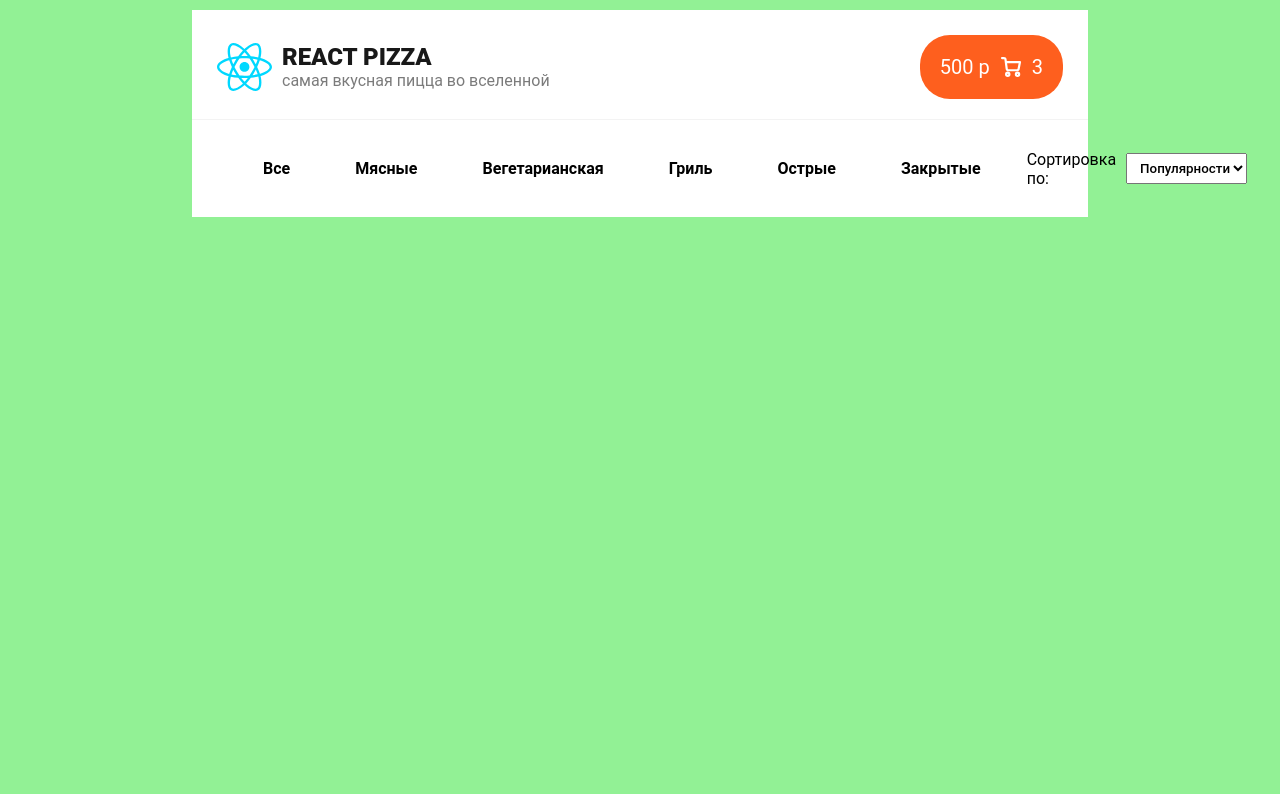
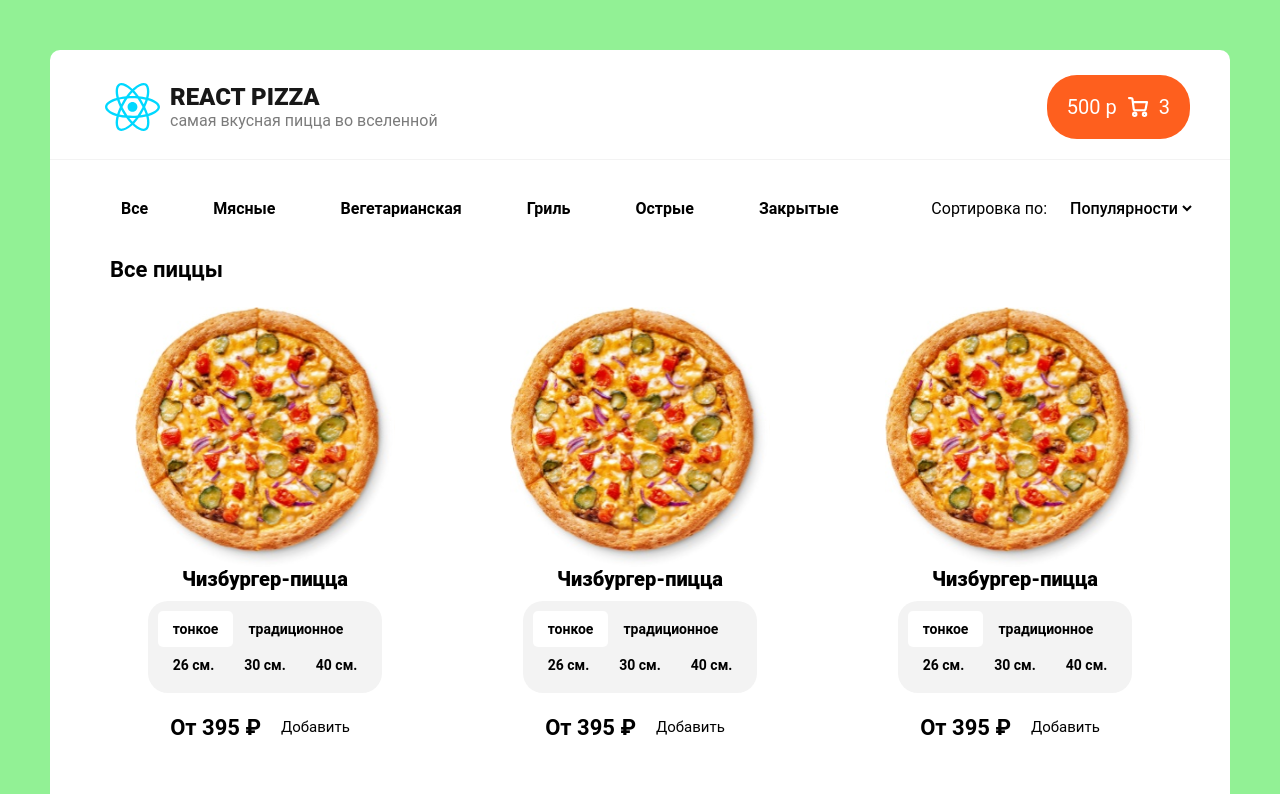
Before and after one commit to FrozenQxc/React-Pizza, a React (Vite) app: page / in a window 1280 px wide. Shown: the top 794 px of the page. Built offline with nearby package versions, Linux system fonts and the light colour scheme.

Commit message:
верстка

```diff
--- a/src/App.jsx
+++ b/src/App.jsx
@@ -1,3 +1,4 @@
+import Content from './components/Content/Content'
 import Header from './components/Header/Header'
 import Sidebar from './components/Sidebar/Sidebar'
 import style from './styles/global.module.scss'
@@ -7,6 +8,8 @@ function App() {
 		<div className={style.App}>
 			<Header />
 			<Sidebar />
+
+			<Content />
 		</div>
 	)
 }
--- /dev/null
+++ b/src/components/Content/Content.jsx
@@ -0,0 +1,18 @@
+import style from '../../styles/global.module.scss'
+import PizzaCard from '../PizzaCard/PizzaCard'
+
+const Content = () => {
+	return (
+		<div className={style.title}>
+			Все пиццы
+			<div className={style.content}>
+				<PizzaCard />
+				<PizzaCard />
+				<PizzaCard />
+				<PizzaCard />
+			</div>
+		</div>
+	)
+}
+
+export default Content
--- /dev/null
+++ b/src/components/PizzaCard/PizzaCard.jsx
@@ -0,0 +1,29 @@
+import style from '../../styles/global.module.scss'
+
+const PizzaCard = () => {
+	return (
+		<div className={style.pizza_block}>
+			<div className={style.pizza_card}>
+				<img src='/src/assets/pizza.svg' alt='' />
+				<h1>Чизбургер-пицца</h1>
+				<div className={style.select_block}>
+					<ul>
+						<li className={style.active}>тонкое</li>
+						<li>традиционное</li>
+					</ul>
+					<ul>
+						<li>26 см.</li>
+						<li>30 см.</li>
+						<li>40 см.</li>
+					</ul>
+				</div>
+				<div className={style.add}>
+					<label htmlFor=''>От 395 ₽</label>
+					<button>Добавить</button>
+				</div>
+			</div>
+		</div>
+	)
+}
+
+export default PizzaCard
--- a/src/styles/global.module.scss
+++ b/src/styles/global.module.scss
@@ -8,16 +8,19 @@ button {
 }
 
 .App {
-	width: 70vw;
-	margin: 10px auto;
+	width: calc(100vw - 100px);
+	height: 100%;
+	background-color: #fff;
+	margin: 50px auto;
+	border-radius: 10px;
+	max-width: 1400px;
 
 	display: flex;
 	flex-direction: column;
 	justify-content: space-between;
-	background-color: #fff;
 
 	.Header {
-		padding: 25px 25px 0px 25px;
+		padding: 25px 40px 0px 55px;
 		display: flex;
 		align-items: center;
 		justify-content: space-between;
@@ -107,8 +110,13 @@ button {
 					font-size: 16px;
 					padding: 20px;
 					font-weight: 700;
+					border-radius: 30px;
 				}
 				li:hover {
+					font-size: 16px;
+					padding: 20px;
+					font-weight: 700;
+					transition: 0.5s;
 					border-radius: 30px;
 					padding: 20px;
 					background-color: #cbc7c7;
@@ -116,4 +124,79 @@ button {
 			}
 		}
 	}
+
+	.title {
+		padding: 0px 60px;
+		font-size: 22px;
+		font-weight: 600;
+	}
+	.content {
+		display: -webkit-box;
+		display: -ms-flexbox;
+		display: flex;
+		-ms-flex-wrap: wrap;
+		flex-wrap: wrap;
+		-webkit-box-pack: justify;
+		-ms-flex-pack: justify;
+		justify-content: space-between;
+
+		.pizza_block {
+			.pizza_card {
+				display: flex;
+				flex-direction: column;
+				align-items: center;
+				padding: 25px;
+
+				.add {
+					margin-top: 15px;
+					display: flex;
+					align-items: center;
+					gap: 10px;
+
+					button {
+						padding: 10px;
+						border-radius: 20px;
+						font-size: 15px;
+					}
+
+					button:hover {
+						background-color: #e88f8f;
+					}
+				}
+
+				h1 {
+					color: #000000;
+					font-size: 20px;
+					font-weight: 800;
+				}
+
+				.select_block {
+					margin-top: 10px;
+					padding: 10px;
+					background-color: #f3f3f3;
+					border-radius: 20px;
+
+					s ul:first-of-type {
+						margin-bottom: 6px;
+					}
+					ul {
+						display: flex;
+
+						li {
+							font-size: 16px;
+							padding: 10px 15px 10px 15px;
+							cursor: pointer;
+							font-weight: 600;
+							font-size: 14px;
+						}
+
+						.active {
+							background-color: #ffffff;
+							border-radius: 5px;
+						}
+					}
+				}
+			}
+		}
+	}
 }
--- a/src/styles/reset.scss
+++ b/src/styles/reset.scss
@@ -51,3 +51,91 @@ button::-moz-focus-inner {
 	padding: 0;
 	border: 0;
 }
+
+* {
+	padding: 0px;
+	margin: 0px;
+	border: none;
+}
+
+*,
+*::before,
+*::after {
+	box-sizing: border-box;
+}
+
+/* Links */
+
+a,
+a:link,
+a:visited {
+	text-decoration: none;
+}
+
+a:hover {
+	text-decoration: none;
+}
+
+/* Common */
+
+aside,
+nav,
+footer,
+header,
+section,
+main {
+	display: block;
+}
+
+ul,
+ul li {
+	list-style: none;
+}
+address {
+	font-style: normal;
+}
+
+/* Form */
+
+input,
+textarea,
+button,
+select {
+	font-family: inherit;
+	font-size: inherit;
+	color: inherit;
+	background-color: transparent;
+}
+
+input::-ms-clear {
+	display: none;
+}
+
+button,
+input[type='submit'] {
+	display: inline-block;
+	box-shadow: none;
+	background-color: transparent;
+	background: none;
+	cursor: pointer;
+}
+
+input:focus,
+input:active,
+button:focus,
+button:active {
+	outline: none;
+}
+
+button::-moz-focus-inner {
+	padding: 0;
+	border: 0;
+}
+
+label {
+	cursor: pointer;
+}
+
+legend {
+	display: block;
+}
```
Also changed, not shown: src/assets/pizza.svg (added).
